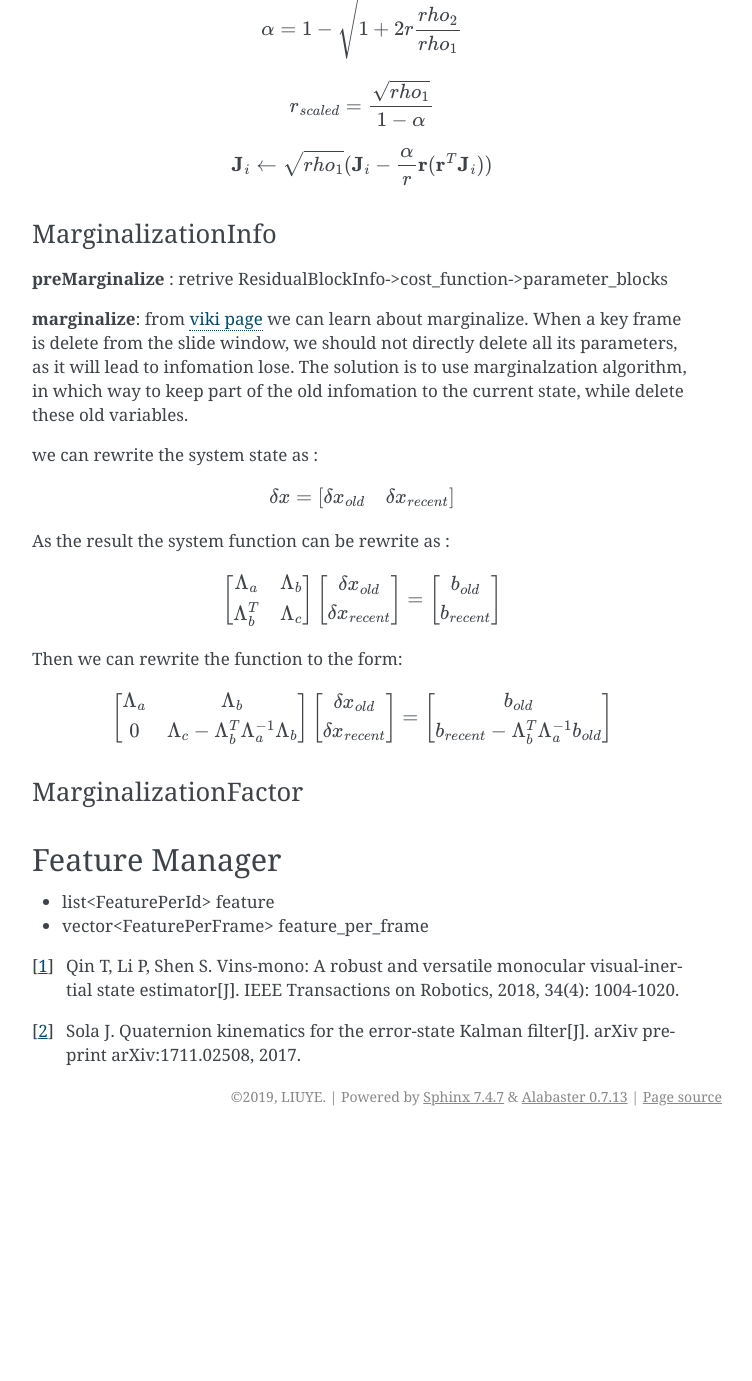
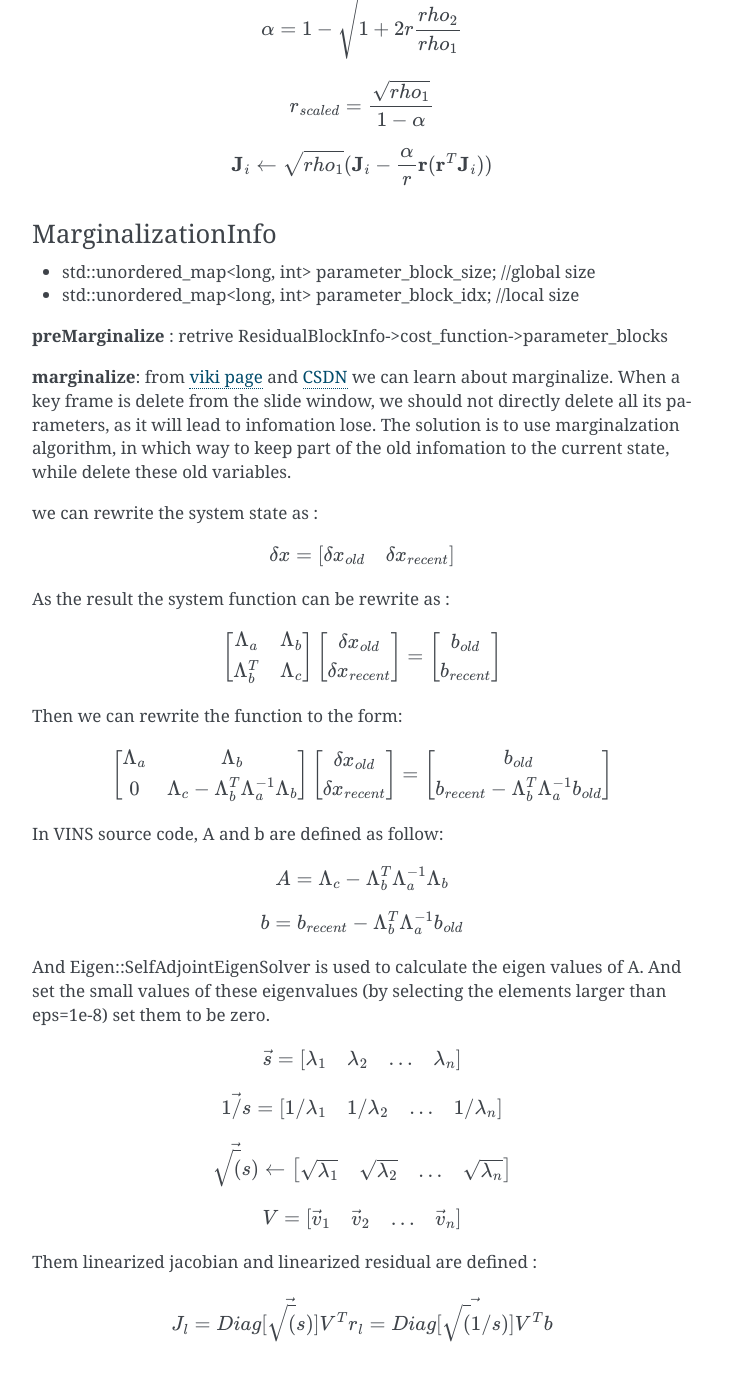
Before and after one commit to gggliuye/VIO, a Sphinx documentation site: the page built from docs/deepblue/LM.rst, in a window 1280 px wide and 1400 px high, scrolled down 6931 px. Shown: the top 1381 px of the window, without its empty margins (388-1140 px from the left). Built offline with Sphinx 7.4.7, drawn with Linux system fonts in a browser that asks for light colours; before the commit the page ends 8067 px from its top, so only the background shows below that.

Commit message:
Update LM.rst

```diff
--- a/docs/deepblue/LM.rst
+++ b/docs/deepblue/LM.rst
@@ -303,9 +303,13 @@ And VINS uses an factor alpha to control its jacobian.
 
 MarginalizationInfo
 ~~~~~~~~~~~~~~~~~~~~~~~
+
+* std::unordered_map<long, int> parameter_block_size; //global size
+* std::unordered_map<long, int> parameter_block_idx; //local size
+
 **preMarginalize** : retrive ResidualBlockInfo->cost_function->parameter_blocks
 
-**marginalize**: from `viki page <https://en.wikipedia.org/wiki/Marginal_distribution>`_ we can learn about marginalize.
+**marginalize**: from `viki page <https://en.wikipedia.org/wiki/Marginal_distribution>`_  and `CSDN <https://blog.csdn.net/heyijia0327/article/details/52822104>`_ we can learn about marginalize.
 When a key frame is delete from the slide window, we should not directly delete all its parameters, as it will lead to infomation lose. The solution is to use marginalzation algorithm, in which way to keep part of the old infomation to the current state, while delete these old variables.
 
 we can rewrite the system state as :
@@ -327,6 +331,35 @@ Then we can rewrite the function to the form:
     \begin{bmatrix} \delta x_{old} \\ \delta x_{recent}  \end{bmatrix}
     = \begin{bmatrix} b_{old} \\ b_{recent} - \Lambda_{b}^{T}\Lambda_{a}^{-1}b_{old} \end{bmatrix}
 
+In VINS source code,  A and b are defined as follow:
+
+.. math::
+    A = \Lambda_{c} - \Lambda_{b}^{T}\Lambda_{a}^{-1}\Lambda_{b}
+
+.. math::
+    b = b_{recent} - \Lambda_{b}^{T}\Lambda_{a}^{-1}b_{old}
+
+And Eigen::SelfAdjointEigenSolver is used to calculate the eigen values of A. And set the small values of these eigenvalues (by selecting the elements larger than eps=1e-8) set them to be zero.
+
+.. math::
+    \vec{s} = \begin{bmatrix} \lambda_{1} & \lambda_{2} & ... & \lambda_{n} \end{bmatrix}
+
+.. math::
+    \vec{1/s} = \begin{bmatrix} 1/\lambda_{1} & 1/\lambda_{2} & ... & 1/\lambda_{n} \end{bmatrix}
+
+.. math::
+    \vec{\sqrt(s)} \leftarrow \begin{bmatrix} \sqrt{\lambda_{1}} & \sqrt{\lambda_{2}} & ... & \sqrt{\lambda_{n}} \end{bmatrix}
+
+.. math::
+    V = \begin{bmatrix} \vec{v}_{1} & \vec{v}_{2} & ... & \vec{v}_{n} \end{bmatrix}
+
+Them linearized jacobian and linearized residual are defined :
+
+.. math::
+    J_{l} = Diag[\vec{\sqrt(s)}] V^{T}
+    r_{l} = Diag[\vec{\sqrt(1/s)}] V^{T} b
+
+.. math::
 
 
 MarginalizationFactor
```
